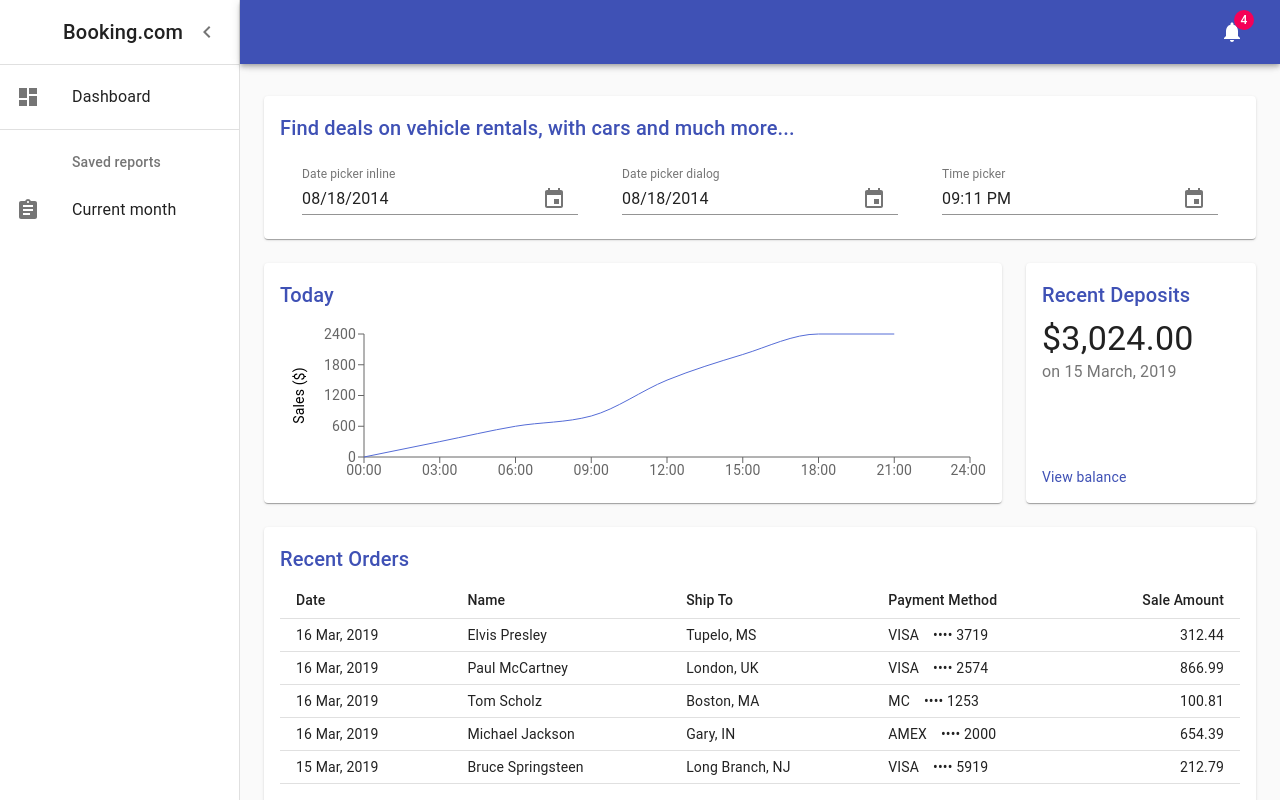
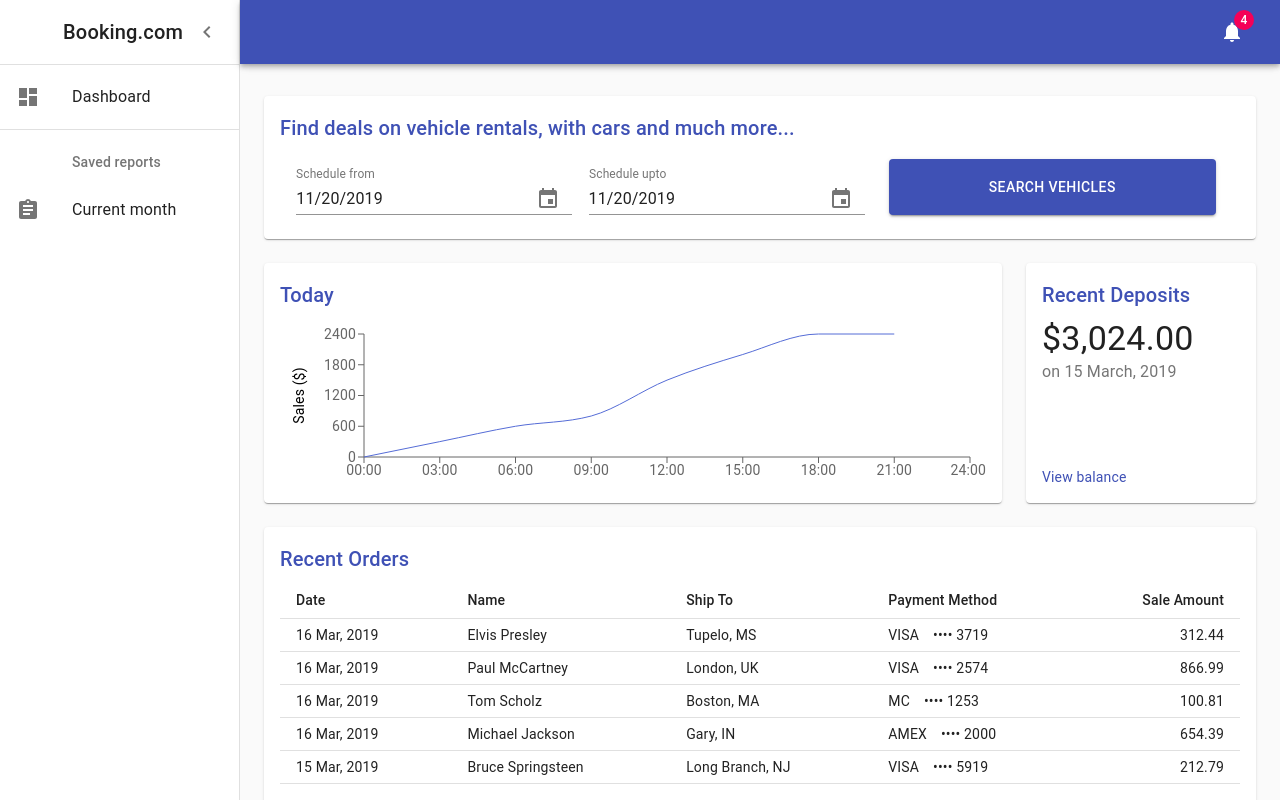
Before and after one commit to mfmsajidh/IIT-OOP-CW1-Frontend, a React (Create React App) app: page / in a window 1280 px wide. Built offline with nearby package versions, Linux system fonts and the light colour scheme.

Commit message:
I know what I did !!!!

```diff
--- a/package.json
+++ b/package.json
@@ -6,8 +6,10 @@
     "@date-io/date-fns": "^1.3.11",
     "@material-ui/core": "^4.6.1",
     "@material-ui/icons": "^4.5.1",
+    "@types/date-fns": "^2.6.0",
     "axios": "^0.19.0",
     "clsx": "latest",
+    "date-fns": "^2.8.0",
     "react": "^16.12.0",
     "react-dom": "^16.12.0",
     "react-scripts": "3.2.0",
--- a/src/component/Schedule.js
+++ b/src/component/Schedule.js
@@ -2,61 +2,75 @@ import React, {useState} from "react";
 import Title from "./Title";
 import Grid from '@material-ui/core/Grid';
 import DateFnsUtils from '@date-io/date-fns';
-import {
-    MuiPickersUtilsProvider,
-    KeyboardTimePicker,
-    KeyboardDatePicker,
-} from '@material-ui/pickers';
+import 'date-fns';
+import {MuiPickersUtilsProvider, KeyboardDatePicker} from '@material-ui/pickers';
+import Fab from "@material-ui/core/Fab";
+import SearchIcon from '@material-ui/icons/Search';
+import makeStyles from "@material-ui/core/styles/makeStyles";
+import Button from "@material-ui/core/Button";
+
+const useStyles = makeStyles(theme => ({
+    button: {
+        margin: theme.spacing(1),
+        padding: '0px 100px'
+    },
+    input: {
+        display: 'none',
+    },
+}));
 
 export default function Schedule() {
-    // The first commit of Material-UI
-    const [selectedDate, setSelectedDate] = useState(new Date('2014-08-18T21:11:54'));
+    const classes = useStyles();
+    const [fromDate, setFromDate] = useState(new Date());
+    const [toDate, setToDate] = useState(new Date());
 
-    const handleDateChange = date => {
-        setSelectedDate(date);
+    const handleFromDateChange = (fromDate) => {
+        setFromDate(fromDate)
+    };
+
+    const handleToDateChange = (toDate) => {
+        setToDate(toDate)
     };
 
     return (
         <>
             <Title>Find deals on vehicle rentals, with cars and much more...</Title>
             <MuiPickersUtilsProvider utils={DateFnsUtils}>
-                <Grid container justify="space-around">
+                <Grid container justify="space-evenly">
                     <KeyboardDatePicker
+                        autoOk
                         disableToolbar
                         variant="inline"
                         format="MM/dd/yyyy"
                         margin="normal"
                         id="date-picker-inline"
-                        label="Date picker inline"
-                        value={selectedDate}
-                        onChange={handleDateChange}
+                        label="Schedule from"
+                        value={fromDate}
+                        onChange={handleFromDateChange}
                         KeyboardButtonProps={{
                             'aria-label': 'change date',
                         }}
                     />
                     <KeyboardDatePicker
+                        autoOk
+                        disableToolbar
+                        variant={"inline"}
                         margin="normal"
                         id="date-picker-dialog"
-                        label="Date picker dialog"
+                        label="Schedule upto"
                         format="MM/dd/yyyy"
-                        value={selectedDate}
-                        onChange={handleDateChange}
+                        value={toDate}
+                        onChange={handleToDateChange}
                         KeyboardButtonProps={{
                             'aria-label': 'change date',
                         }}
                     />
-                    <KeyboardTimePicker
-                        margin="normal"
-                        id="time-picker"
-                        label="Time picker"
-                        value={selectedDate}
-                        onChange={handleDateChange}
-                        KeyboardButtonProps={{
-                            'aria-label': 'change time',
-                        }}
-                    />
+                    <Button variant="contained" color="primary" className={classes.button}>
+                        Search vehicles
+                    </Button>
                 </Grid>
             </MuiPickersUtilsProvider>
+
         </>
     )
 }
```
Also changed, not shown: References.txt, 1 other file (tests, documents, lock files or other folders).
